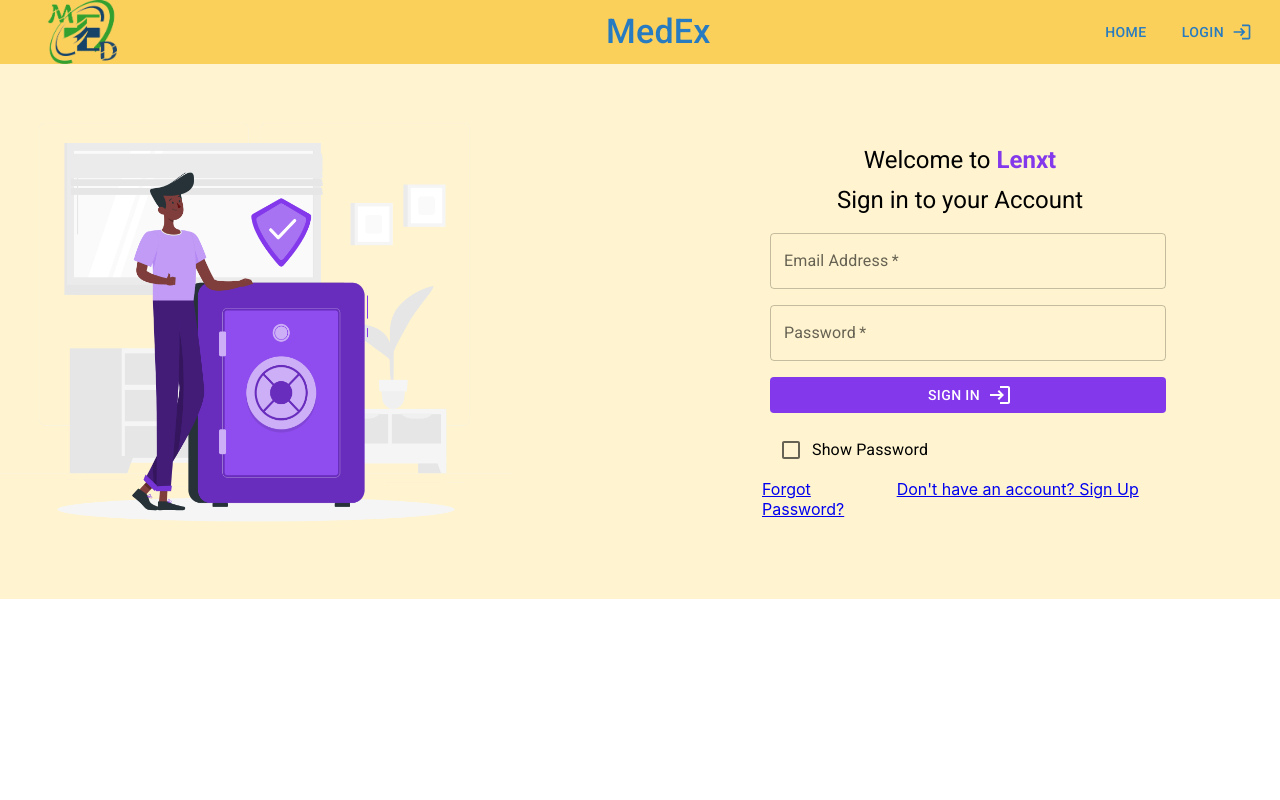
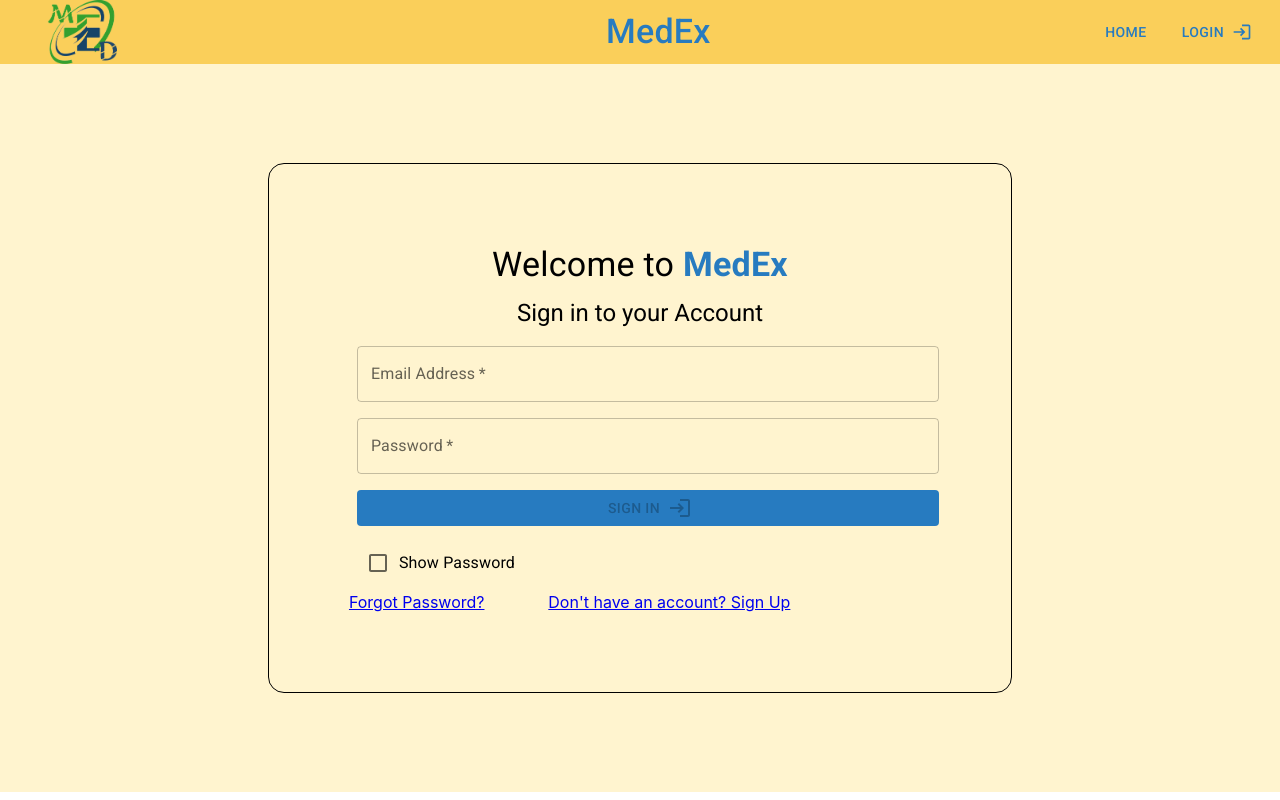
Before and after one commit to GMohammadAli/MedEx, a React (Create React App) app in the folder medex_frontend/: page /signIn in a window 1280 px wide. Built offline with nearby package versions, Linux system fonts and the light colour scheme.

Commit message:
Auth Pages Done

```diff
--- a/medex_frontend/src/App.js
+++ b/medex_frontend/src/App.js
@@ -7,7 +7,7 @@ import SignUp from "./pages/SignUp";
 import { createTheme, ThemeProvider } from "@mui/material";
 import Navbar from "./components/Navbar";
 import { Box } from "@mui/system";
-import Footer from "./components/Footer";
+// import Footer from "./components/Footer";
 import Main from "./pages/dashboard";
 import AddUser from "./pages/addUser";
 import Dashboard from "./components/Dashboard";
@@ -33,7 +33,7 @@ function App() {
             <Route path="/signUp/:profile" element={<SignUp />} />
             <Route path="/signIn" element={<SignIn />} />
             <Route path="/profile" element={<Profile />} />
-            {/* <Route path="/forgotPassword" element={<ForgotPassword />} /> */}
+            <Route path="/forgotPassword" element={<ForgotPassword />} />
             <Route path="dashboard" element={<Dashboard />}>
               <Route path="" element={<Main />} />
               <Route path="adduser" element={<AddUser />} />
--- a/medex_frontend/src/pages/ForgotPassword.js
+++ b/medex_frontend/src/pages/ForgotPassword.js
@@ -1,6 +1,5 @@
 import {
   Box,
-  Grid,
   Typography,
   Container,
   Button,
@@ -11,7 +10,24 @@ import React from "react";
 function ForgotPassword() {
   return (
     <Box>
-      <Grid container style={{ display: "flex", padding: "6rem" }}>
+      <Box
+        style={{
+          width: "100vw",
+          height: "91vh",
+          spacing: 0,
+          justify: "space-around",
+          display: "flex",
+          justifyContent: "center",
+          alignItems: "center",
+        }}
+      >
+        <Box
+          style={{
+            padding: "5rem",
+          }}
+          maxWidth="md"
+          sx={{ border: 1, borderRadius: "16px" }}
+        >
           <Container
             maxWidth="xs"
             style={{ justifyContent: "center", alignContent: "center" }}
@@ -43,27 +59,23 @@ function ForgotPassword() {
                   />
                   <Button
                     type="submit"
-                  color="secondary"
+                    style={{ backgroundColor: "#277BC0" }}
                     size="md"
                     variant="contained"
                     fullWidth
                     disableElevation
-                //   disabled
+                    disabled
                     sx={{ m: 2 }}
                   >
                     FIND USER
                   </Button>
-                <Grid container spacing={1}>
-                  <Grid item xs={5}></Grid>
-                  <Grid item xs={7}>
-                    <a href="/SignUp">Don't have an account? Sign Up</a>
-                  </Grid>
-                </Grid>
+                  <Box style={{textAlign:"center"}}> <a href="/SignUp/Patient">Don't have an account? Sign Up </a></Box>
                 </Box>
               </Box>
             </Box>
           </Container>
-      </Grid>
+        </Box>
+      </Box>
     </Box>
   );
 }
--- a/medex_frontend/src/pages/SignIn.js
+++ b/medex_frontend/src/pages/SignIn.js
@@ -1,7 +1,6 @@
 import {
   Box,
   Button,
-  Container,
   FormGroup,
   Checkbox,
   FormControlLabel,
@@ -11,38 +10,47 @@ import {
 } from "@mui/material";
 import React from "react";
 import LoginIcon from "@mui/icons-material/Login";
-import Image from "../components/Image";
 
 function SignIn() {
   return (
     <Box>
-      <Grid
-        container
-        //direction="column-reverse"
+      <Box
+        style={{
+          width: "100vw",
+          height: "91vh",
+          spacing: 0,
+          justify: "space-around",
+          display: "flex",
+          justifyContent: "center",
+          alignItems: "center",
+        }}
       >
-        {/* Image Section */}
-        <Image src="/signin.png" width="80%" />
-        <Grid item md={6} style={{ display: "flex", padding: "5rem" }}>
-          <Container
-            maxWidth="xs"
-            style={{ justifyContent: "center", alignContent: "center" }}
+        <Box
+          style={{
+            padding: "5rem",
+          }}
+          maxWidth="md"
+          sx={{ border: 1, borderRadius: "16px" }}
         >
           <Box>
             <Typography
-                variant="h5"
+              variant="h4"
               component="h1"
               gutterBottom
               style={{ textAlign: "center" }}
             >
               Welcome to
               <Typography
-                  component="b"
-                  variant="h5"
-                  color="secondary"
-                  style={{ display: "inline", fontWeight: "600" }}
+                component="h1"
+                variant="h4"
+                color="#277BC0"
+                style={{
+                  display: "inline",
+                  fontWeight: "600",
+                }}
               >
                 {" "}
-                  Lenxt
+                MedEx
               </Typography>
             </Typography>
             <Typography
@@ -72,12 +80,12 @@ function SignIn() {
               />
               <Button
                 type="submit"
-                  color="secondary"
+                style={{ backgroundColor: "#277BC0" }}
                 size="md"
                 variant="contained"
                 fullWidth
                 disableElevation
-                  //   disabled
+                disabled
                 endIcon={<LoginIcon />}
                 sx={{ m: 1 }}
               >
@@ -90,19 +98,18 @@ function SignIn() {
                   sx={{ m: 1 }}
                 />
               </FormGroup>
-                <Grid container spacing={1}>
+              <Grid container spacing={2}>
                 <Grid item xs={4}>
-                    <a href="forgotPassword">Forgot Password?</a>
+                  <a href="/forgotPassword">Forgot Password?</a>
                 </Grid>
                 <Grid item xs={8}>
-                    <a href="/SignUp">Don't have an account? Sign Up</a>
+                  <a href="/SignUp/Patient">Don't have an account? Sign Up</a>
                 </Grid>
               </Grid>
             </Box>
           </Box>
-          </Container>
-        </Grid>
-      </Grid>
+        </Box>
+      </Box>
     </Box>
   );
 }
--- a/medex_frontend/src/pages/SignUp.js
+++ b/medex_frontend/src/pages/SignUp.js
@@ -60,7 +60,7 @@ function SignUp() {
             gutterBottom
             style={{ textAlign: "center" }}
           >
-            Create an Account for {params.profile}
+            Create an Account for a {params.profile}
           </Typography>
           <Box component="form" action="/" method="GET">
             <TextField
@@ -105,13 +105,12 @@ function SignUp() {
             />
             <Button
               type="submit"
-              // color="secondary"
               style={{ backgroundColor: "#277BC0" }}
               size="lg"
               variant="contained"
               fullWidth
               disableElevation
-              //   disabled
+              disabled
               endIcon={<LockOpenIcon />}
               sx={{ m: 1 }}
             >
```
Also changed, not shown: medex_frontend/src/components/Navbar.js (+6 -2 lines). Lines whose indentation alone changed are shown as unchanged.
